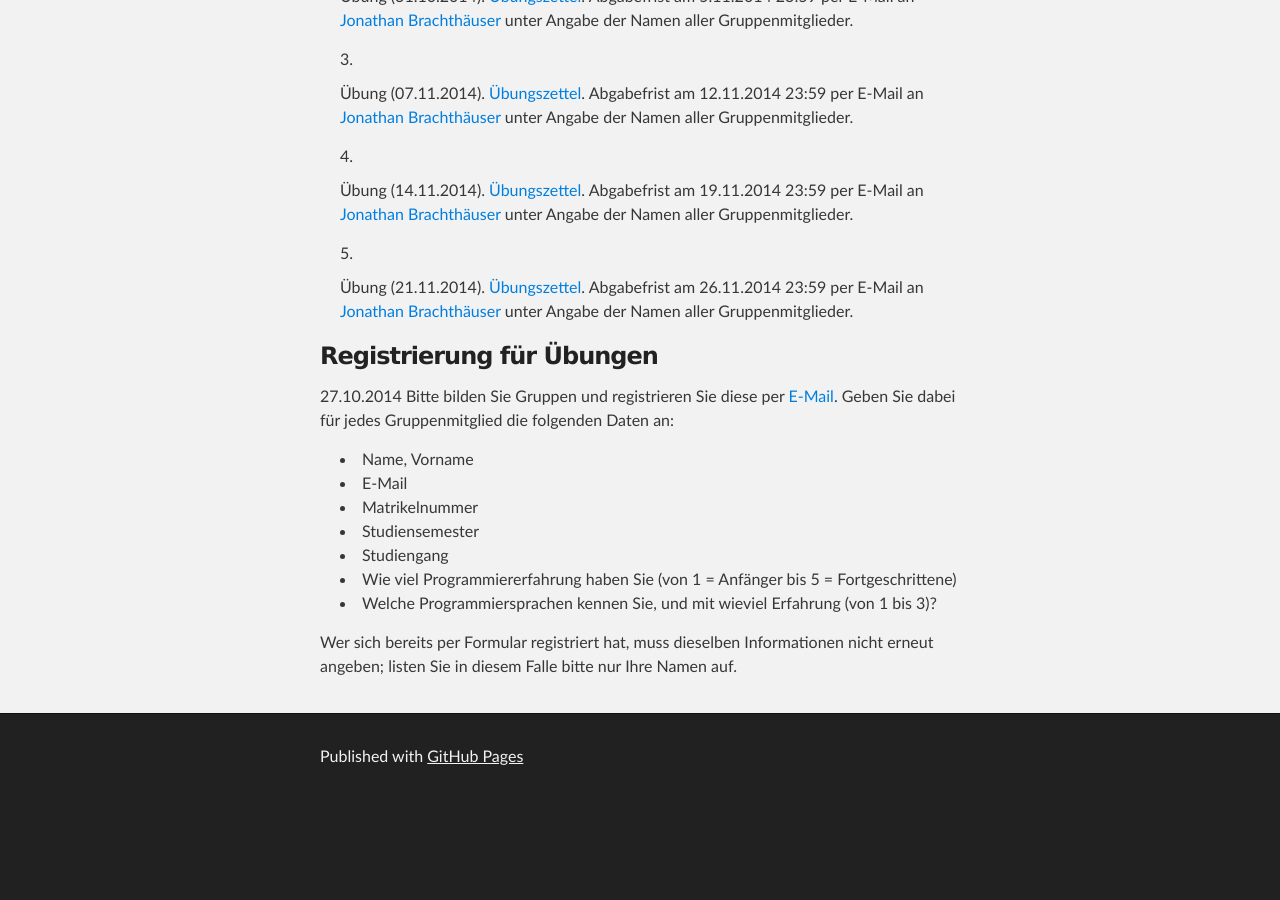
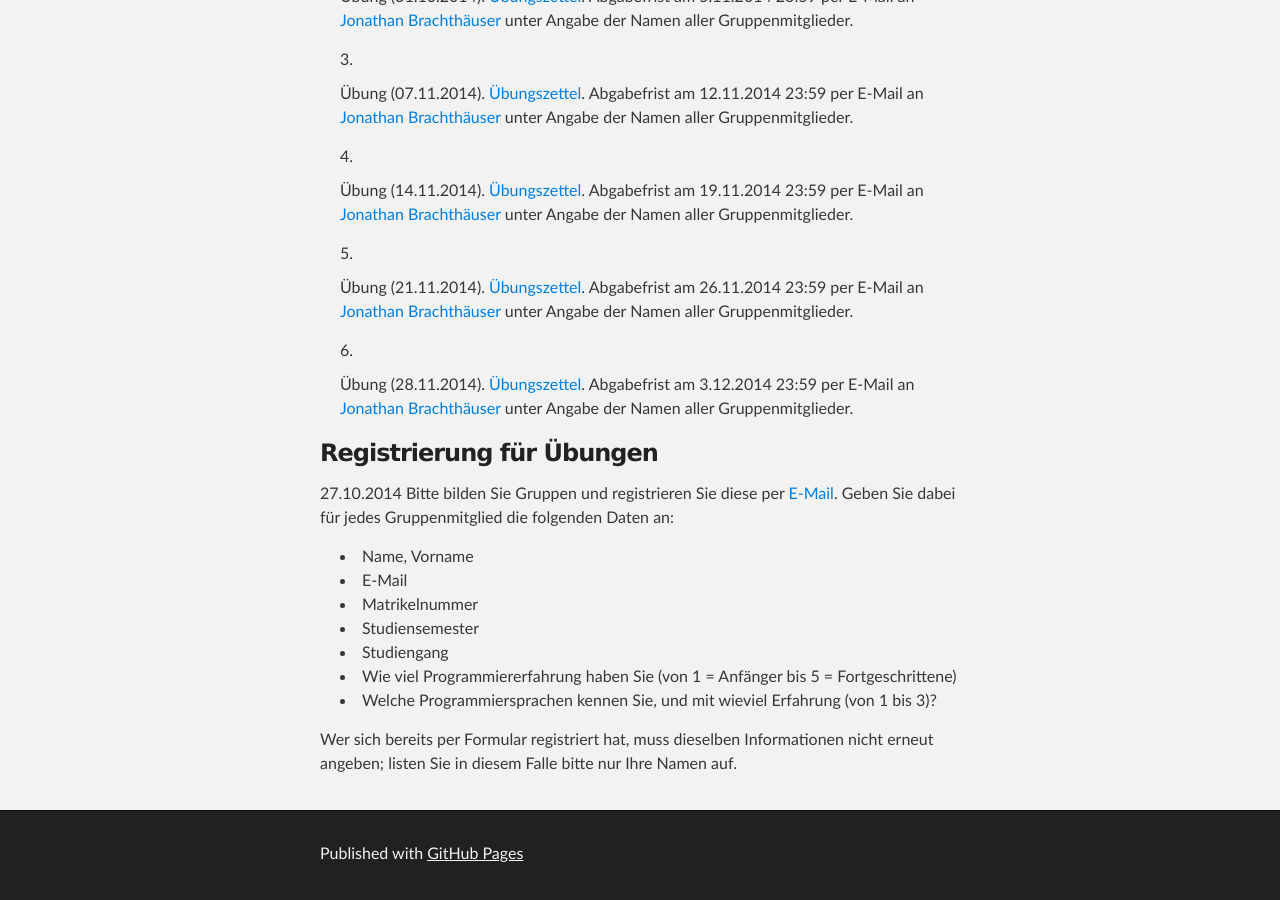
Before and after one commit to ps-mr/ps-mr.github.io, a Jekyll site: the page built from ws14-softwaredesign.md, in a window 1280 px wide and 900 px high, scrolled down 1417 px. Built offline with Jekyll 4.4.1, drawn with Linux system fonts in a browser that asks for light colours; before the commit the page ends 2220 px from its top, so only the background shows below that.

Commit message:
Added 6th exercise

```diff
--- a/ws14-softwaredesign.md
+++ b/ws14-softwaredesign.md
@@ -46,6 +46,8 @@
 
 5. Übung (21.11.2014). [Übungszettel](https://github.com/b-studios/SDPT2014/raw/master/exercises/WS14-SDPT%20Ex5.pdf). Abgabefrist am 26.11.2014 23:59 per E-Mail an [Jonathan Brachthäuser](mailto:jonathan.brachthaeuser@uni-tuebingen.de) unter Angabe der Namen aller Gruppenmitglieder.
 
+6. Übung (28.11.2014). [Übungszettel](https://github.com/b-studios/SDPT2014/raw/master/exercises/WS14-SDPT%20Ex6.pdf). Abgabefrist am 3.12.2014 23:59 per E-Mail an [Jonathan Brachthäuser](mailto:jonathan.brachthaeuser@uni-tuebingen.de) unter Angabe der Namen aller Gruppenmitglieder.
+
 
 ### Registrierung für Übungen
 
```
